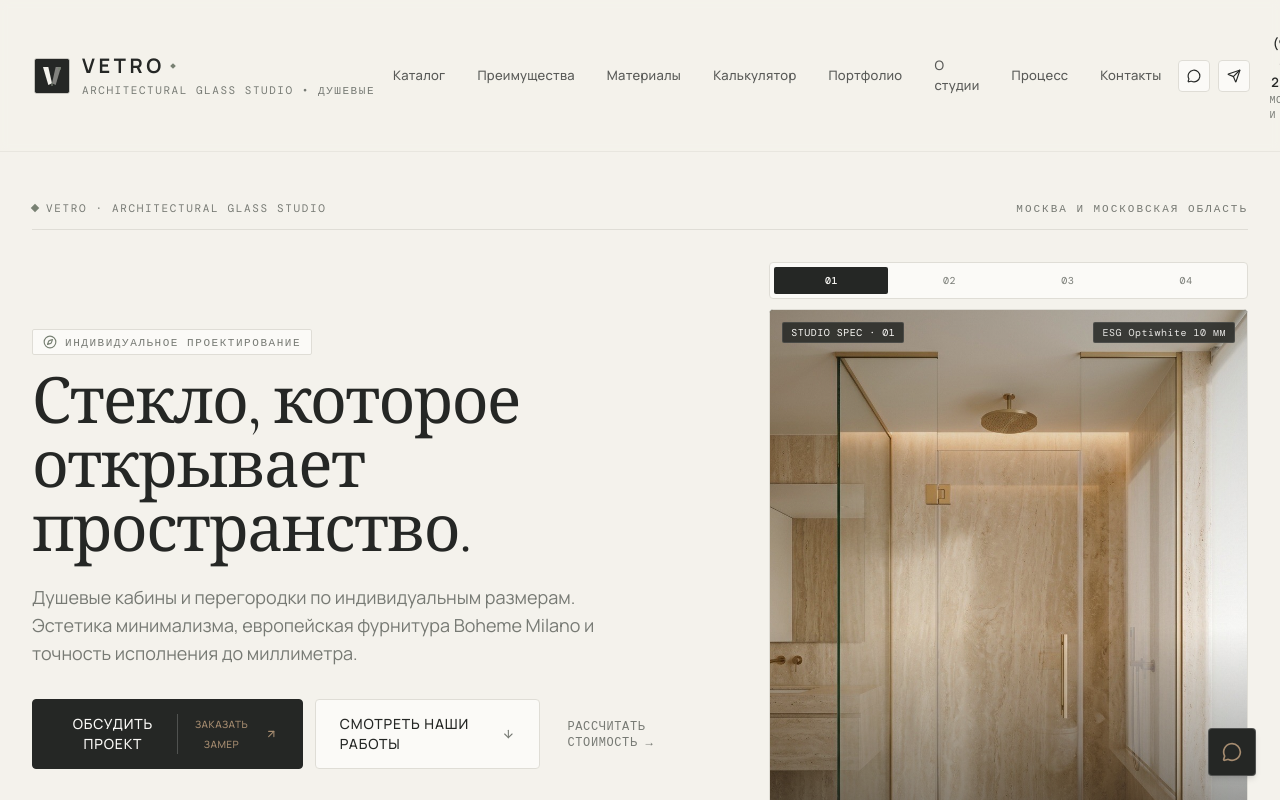
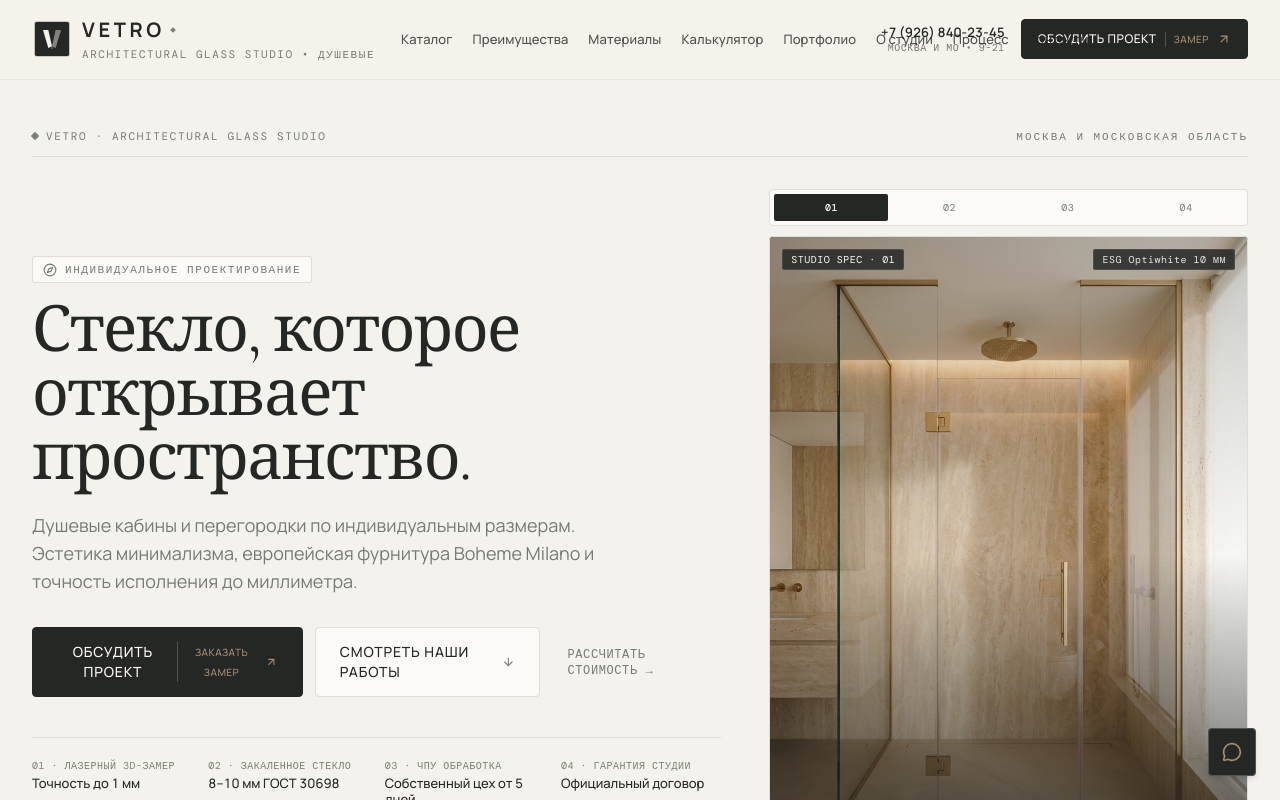
Before and after one commit to ggrk52/vetro, a React (Vite) app: page / in a window 1280 px wide. Shown: the top 800 px of the page. Built offline with nearby package versions, Linux system fonts and the light colour scheme; a web font is replaced by a local one.

Commit message:
fix(header): resolve responsive overflow, wrapping, and button clipping on laptop viewports

```diff
--- a/src/components/common/VetroLogo.tsx
+++ b/src/components/common/VetroLogo.tsx
@@ -6,6 +6,7 @@ export interface VetroLogoProps {
   showSubtitle?: boolean;
   subtitleText?: string;
   className?: string;
+  subtitleClassName?: string;
 }
 
 export const VetroLogoMark: React.FC<{ size?: number; theme?: 'dark' | 'light'; className?: string }> = ({
@@ -65,6 +66,7 @@ export const VetroLogo: React.FC<VetroLogoProps> = ({
   showSubtitle = true,
   subtitleText = 'Architectural Glass Studio • Душевые',
   className = '',
+  subtitleClassName = '',
 }) => {
   const isLight = theme === 'light';
 
@@ -87,20 +89,20 @@ export const VetroLogo: React.FC<VetroLogoProps> = ({
   };
 
   return (
-    <div className={`flex items-center gap-2.5 sm:gap-3 group ${className}`}>
+    <div className={`flex items-center gap-2.5 sm:gap-3 group shrink-0 ${className}`}>
       <VetroLogoMark size={markSizes[size]} theme={theme} />
 
       <div className="flex flex-col">
         <div className="flex items-center gap-1.5 leading-none">
           <span
-            className={`font-sans font-bold tracking-[0.18em] ${titleSizes[size]} ${
+            className={`font-sans font-bold tracking-[0.18em] whitespace-nowrap ${titleSizes[size]} ${
               isLight ? 'text-[#FBFAF7]' : 'text-[#252725]'
             }`}
           >
             VETRO
           </span>
           <span
-            className={`w-1 h-1 rounded-none rotate-45 ${
+            className={`w-1 h-1 rounded-none rotate-45 shrink-0 ${
               isLight ? 'bg-[#A68C70]' : 'bg-[#788173]'
             }`}
             aria-hidden="true"
@@ -109,9 +111,9 @@ export const VetroLogo: React.FC<VetroLogoProps> = ({
 
         {showSubtitle && (
           <span
-            className={`font-mono tracking-[0.14em] mt-0.5 truncate uppercase ${subSizes[size]} ${
+            className={`font-mono tracking-[0.14em] mt-0.5 truncate uppercase whitespace-nowrap ${subSizes[size]} ${
               isLight ? 'text-[#FBFAF7]/60' : 'text-[#777A74]'
-            }`}
+            } ${subtitleClassName}`}
           >
             {subtitleText}
           </span>
--- a/src/components/layout/Header.tsx
+++ b/src/components/layout/Header.tsx
@@ -77,24 +77,28 @@ export const Header: React.FC<HeaderProps> = ({ onOpenMeasurementModal }) => {
       }`}
     >
       <div className="w-full max-w-[1300px] mx-auto px-4 sm:px-6 lg:px-8">
-        <div className="flex items-center justify-between gap-4">
+        <div className="flex items-center justify-between gap-3 xl:gap-6">
           {/* Logo & Brand Title: VETRO */}
           <a
             href="#"
-            className="focus:outline-none focus:ring-1 focus:ring-[#252725] rounded p-0.5"
+            className="focus:outline-none focus:ring-1 focus:ring-[#252725] rounded p-0.5 shrink-0"
             aria-label="На главную VETRO Architectural Glass Studio"
           >
-            <VetroLogo size="md" subtitleText="Architectural Glass Studio • Душевые" />
+            <VetroLogo
+              size="md"
+              subtitleText="Architectural Glass Studio • Душевые"
+              subtitleClassName="hidden xl:block"
+            />
           </a>
 
           {/* Desktop Navigation */}
-          <nav className="hidden lg:flex items-center gap-6 xl:gap-8">
+          <nav className="hidden lg:flex items-center gap-2.5 xl:gap-5 2xl:gap-7 shrink min-w-0">
             {navLinks.map((link) => (
               <a
                 key={link.href}
                 href={link.href}
                 onClick={(e) => handleNavClick(e, link.href)}
-                className="text-[13px] font-medium tracking-[0.02em] text-[#252725]/75 hover:text-[#252725] transition-colors relative py-1"
+                className="text-xs xl:text-[13px] font-medium tracking-[0.01em] text-[#252725]/80 hover:text-[#252725] transition-colors relative py-1 whitespace-nowrap"
               >
                 {link.label}
               </a>
@@ -124,9 +128,9 @@ export const Header: React.FC<HeaderProps> = ({ onOpenMeasurementModal }) => {
           </div>
 
           {/* Right Action Block (Desktop) */}
-          <div className="hidden lg:flex items-center gap-5">
-            {/* Direct Messengers */}
-            <div className="flex items-center gap-2">
+          <div className="hidden lg:flex items-center gap-3 xl:gap-4 shrink-0">
+            {/* Direct Messengers (shown on 2xl+) */}
+            <div className="hidden 2xl:flex items-center gap-1.5 shrink-0">
               <a
                 href={businessConfig.whatsappUrl}
                 target="_blank"
@@ -150,24 +154,26 @@ export const Header: React.FC<HeaderProps> = ({ onOpenMeasurementModal }) => {
             </div>
 
             {/* Direct Phone */}
-            <div className="flex flex-col text-right">
+            <div className="flex flex-col text-right shrink-0 min-w-max">
               <a
                 href={`tel:${businessConfig.phoneRaw}`}
-                className="text-[13px] font-semibold text-[#252725] hover:text-[#788173] transition-colors tabular-nums"
+                className="text-xs xl:text-[13px] font-semibold text-[#252725] hover:text-[#788173] transition-colors tabular-nums whitespace-nowrap"
               >
                 {businessConfig.phone}
               </a>
-              <span className="text-[10px] font-mono tracking-wider uppercase text-[#777A74]">Москва и МО • 9-21</span>
+              <span className="text-[10px] font-mono tracking-wider uppercase text-[#777A74] whitespace-nowrap hidden sm:block">
+                Москва и МО • 9-21
+              </span>
             </div>
 
             {/* CTA Button: Architectural Graphite with 4px radius */}
             <button
               type="button"
               onClick={handleCtaClick}
-              className="inline-flex items-center gap-2 px-4 py-2.5 text-[12px] font-medium tracking-[0.04em] uppercase text-[#FBFAF7] bg-[#252725] hover:bg-[#383B38] rounded border border-[#252725] transition-transform active:scale-[0.97]"
+              className="inline-flex items-center gap-1.5 xl:gap-2 px-3.5 xl:px-4 py-2 xl:py-2.5 text-[11px] xl:text-[12px] font-medium tracking-[0.04em] uppercase text-[#FBFAF7] bg-[#252725] hover:bg-[#383B38] rounded border border-[#252725] transition-transform active:scale-[0.97] shrink-0 whitespace-nowrap"
             >
               <span>Обсудить проект</span>
-              <span className="text-[10px] text-[#A68C70] tracking-wider uppercase border-l border-white/20 pl-2">Замер</span>
+              <span className="text-[10px] text-[#A68C70] tracking-wider uppercase border-l border-white/20 pl-1.5 xl:pl-2 hidden sm:inline">Замер</span>
               <ArrowUpRight className="size-3.5 text-[#A68C70]" />
             </button>
           </div>
```
